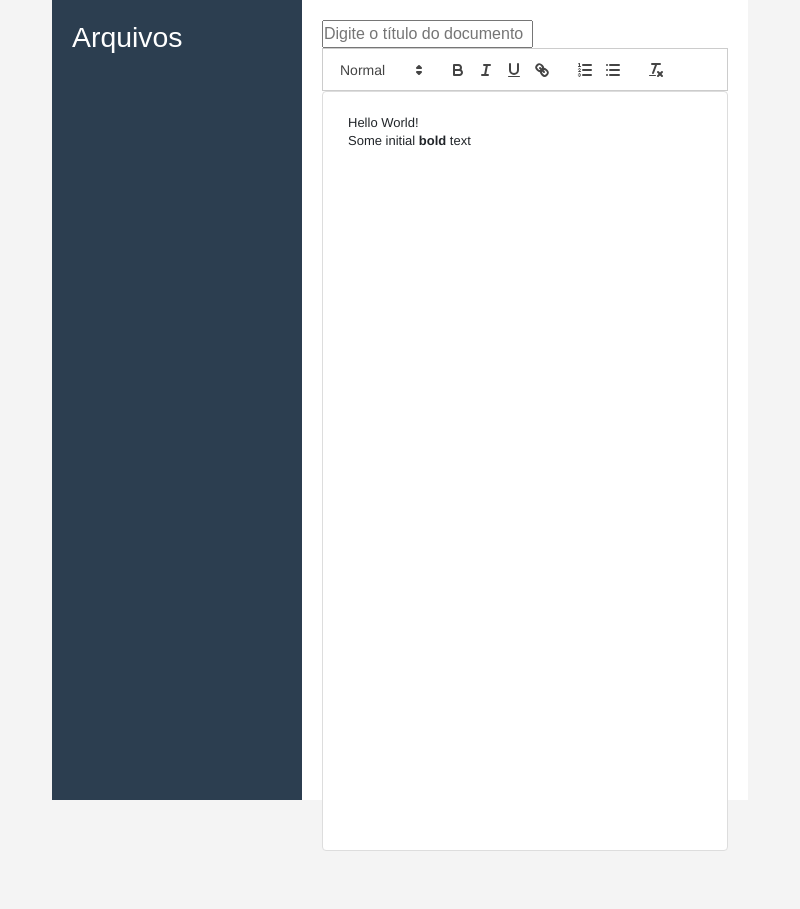
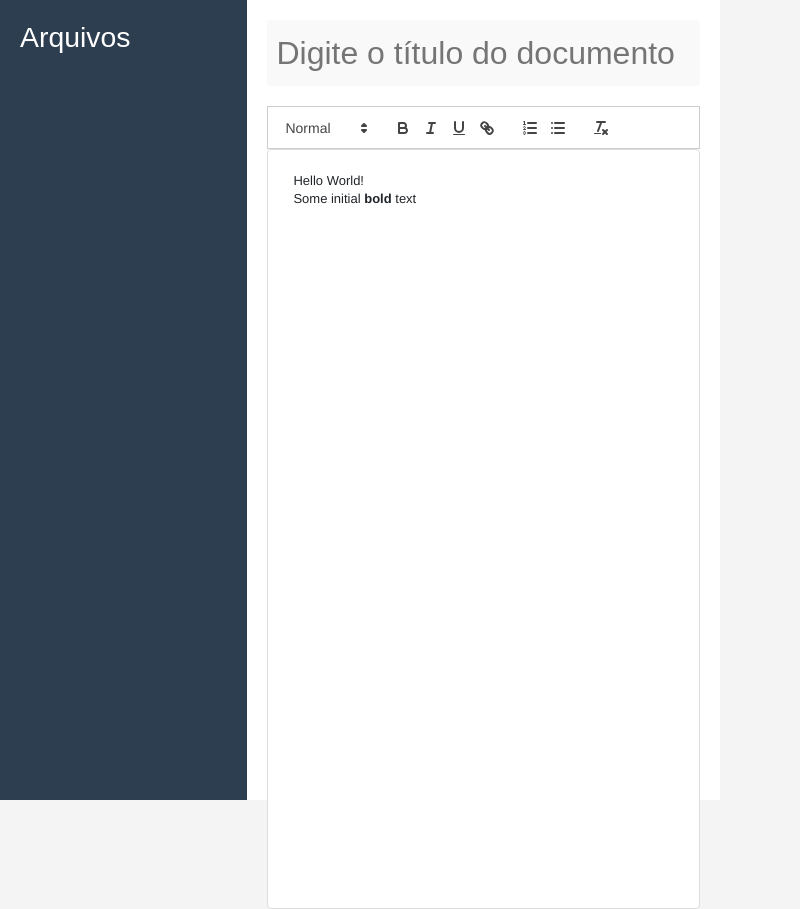
Before and after one commit to Citeli-py/CriptoBox, an Electron app: page index.html in a window 800 px wide. Before the commit the page ends 851 px from the top, so only its background shows below. Drawn offline with nearby package versions, Linux system fonts and the light colour scheme; no server answers.

Commit message:
Estilos de input titulo e inicialização do container

```diff
--- a/styles.css
+++ b/styles.css
@@ -13,6 +13,8 @@ body {
 .container {
     display: flex;
     height: 100vh;
+    margin: 0;
+    padding: 0;
 }
 
 .sidebar {
@@ -56,3 +58,23 @@ body {
     border-radius: 4px;
     padding: 10px;
 }
+
+/* Estilos para o input do título */
+.document-title-input {
+    width: 100%;
+    padding: 8px;
+    font-size: 32px;
+    border: 1px solid #ddd;
+    border-radius: 4px;
+    outline: none;
+    margin-bottom: 20px;
+    box-sizing: border-box;
+    background-color: #f9f9f9;
+    color: #333;
+    border-color: transparent;
+}
+
+.document-title-input:focus {
+    border-color: #0078d7;
+    box-shadow: 0 0 5px rgba(0, 120, 215, 0.3);
+}
```
